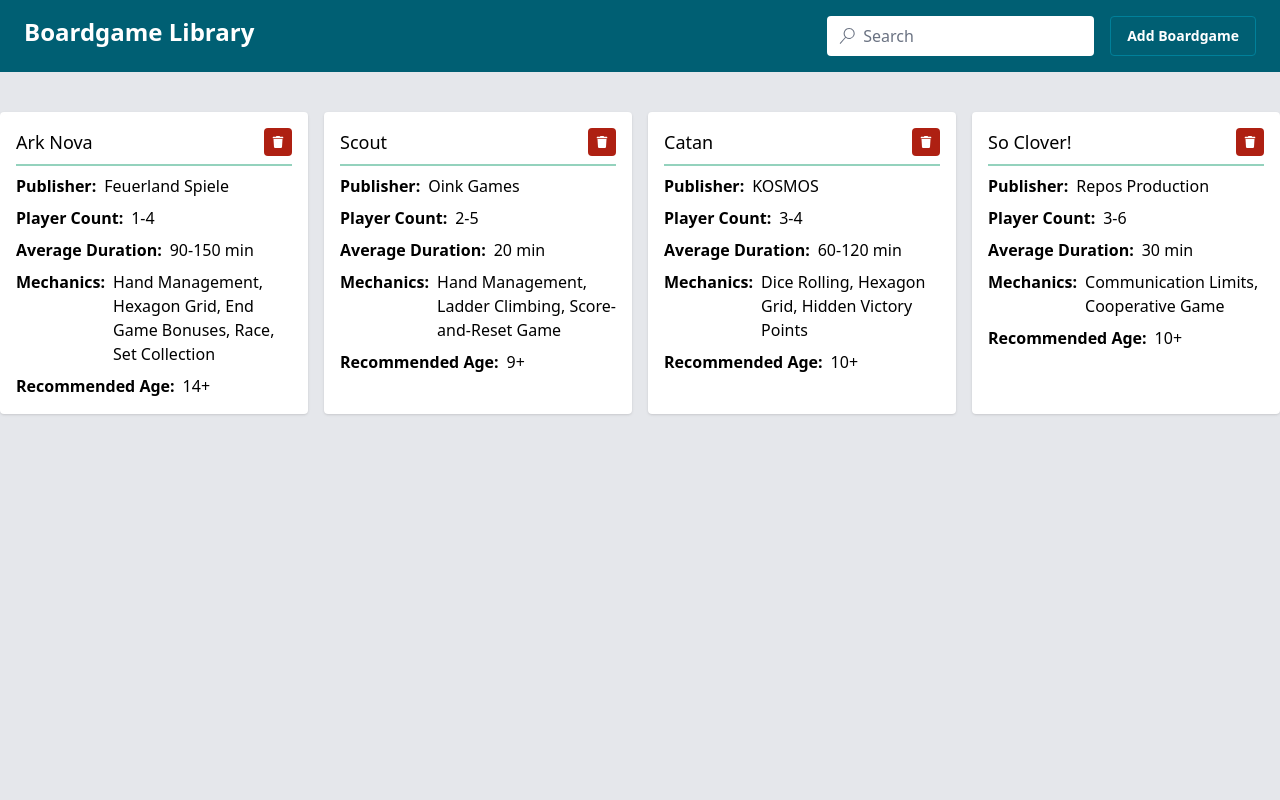
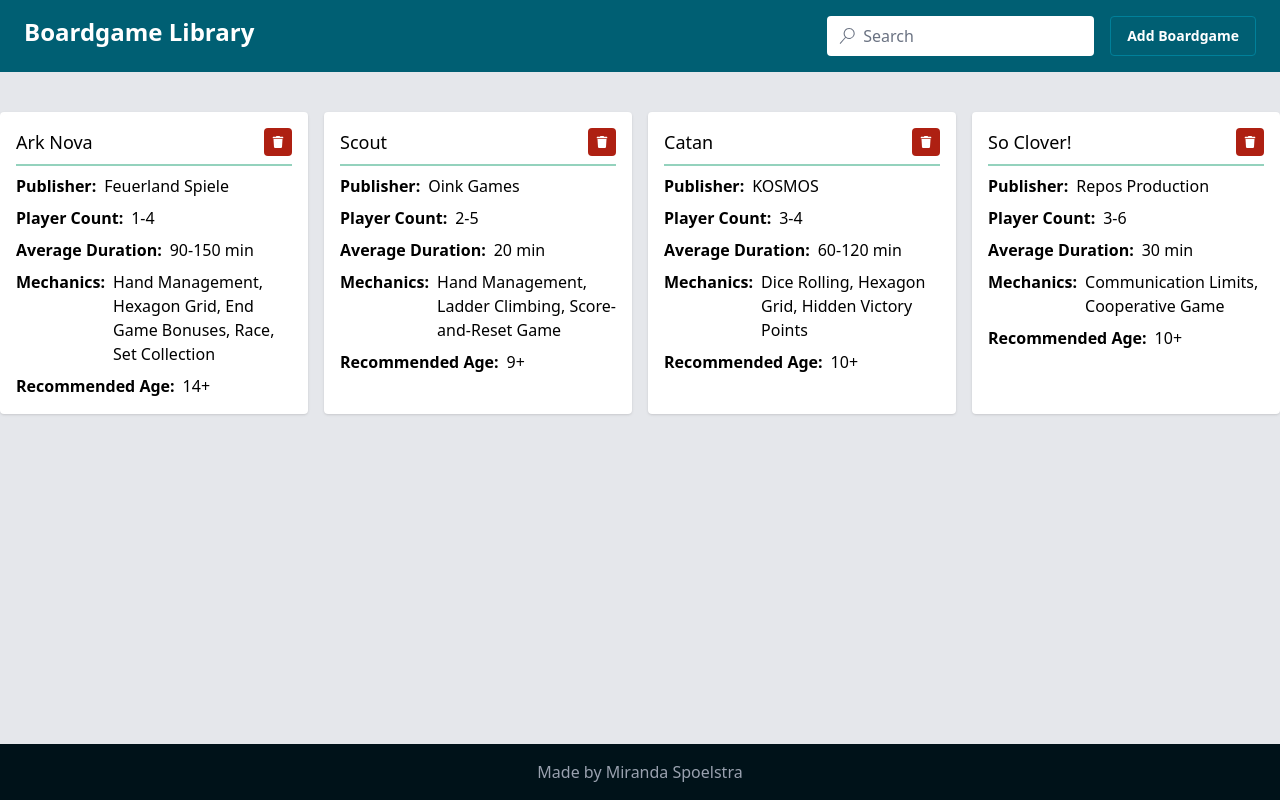
Before and after one commit to Miranda-Spoelstra/boardgame-library, a React (Vite) app: page / in a window 1280 px wide. Built offline with nearby package versions, Linux system fonts and the light colour scheme; data requests are answered from the project's data file.

Commit message:
implement search functionality

```diff
--- a/src/App.tsx
+++ b/src/App.tsx
@@ -1,4 +1,4 @@
-import HomePage from './pages/home/HomePage';
+import HomePage from './pages/HomePage';
 
 function App() {
 	return <HomePage />;
--- a/src/pages/home/AddBoardgameForm.tsx
+++ b/src/components/AddBoardgameForm.tsx
@@ -1,8 +1,8 @@
-import type { Boardgame } from '../../types/boardgame';
+import type { Boardgame } from '../types/boardgame';
 import { useState } from 'react';
-import { useAddBoardgameMutation } from '../../store';
-import Panel from '../../components/Panel';
-import Button from '../../components/button/Button';
+import { useAddBoardgameMutation } from '../store';
+import Panel from './Panel';
+import Button from './button/Button';
 import { FaPlus } from 'react-icons/fa';
 
 interface AddBoardgameFormProps {
@@ -21,13 +21,14 @@
 	};
 	const { setShowForm } = props;
 	const [formData, setFormData] = useState(initialState);
+	const [showValidation, setShowValidation] = useState(false);
 	const [addBoardgame, results] = useAddBoardgameMutation();
 
 	const handleSubmit = (event: React.FormEvent<HTMLFormElement>) => {
 		event.preventDefault();
+		setShowValidation(false);
 		addBoardgame(formData);
 		setShowForm(false);
-		setFormData(initialState);
 	};
 
 	const handleChange = (e: React.ChangeEvent<HTMLInputElement>) => {
@@ -52,6 +53,7 @@
 					name='name'
 					value={formData.name}
 					onChange={handleChange}
+					required
 				></input>
 
 				<label className='font-bold mt-4' htmlFor='publisher'>
@@ -110,7 +112,7 @@
 					onChange={handleChange}
 				></input>
 
-				{/* Todo: add button to add another one */}
+				{/* Todo: add button to add another game after submitting */}
 				<Button
 					className='mt-4'
 					buttonStyle={{ color: 'primary', rounded: 'sm', size: 'sm' }}
--- /dev/null
+++ b/src/components/Footer.tsx
@@ -0,0 +1,7 @@
+export default function Footer() {
+  return (
+		<div className='flex bg-black justify-center'>
+			<p className='text-gray-400 py-4'>Made by Miranda Spoelstra</p>
+		</div>
+	);
+}
--- /dev/null
+++ b/src/components/Header.tsx
@@ -0,0 +1,48 @@
+import Button from './button/Button';
+import { VscSearch } from 'react-icons/vsc';
+
+interface HeaderProps {
+	term: string;
+	setTerm: React.Dispatch<React.SetStateAction<string>>;
+	showForm: boolean;
+	setShowForm: React.Dispatch<React.SetStateAction<boolean>>;
+}
+
+export default function Header(props: HeaderProps) {
+	const { term, setTerm, showForm, setShowForm } = props;
+
+	const handleSubmit = (event: React.FormEvent<HTMLFormElement>) => {
+		event.preventDefault();
+	};
+
+	return (
+		<div className='flex justify-between bg-teal-800 py-4 px-6'>
+			<h1 className='text-2xl font-bold text-white'>Boardgame Library</h1>
+			<div className='flex flex-row gap-4'>
+				<form
+					onSubmit={handleSubmit}
+					className='flex flex-row order border-teal-700 rounded-[4px] bg-white'
+				>
+					<div className='relative'>
+						<div className='absolute inset-y-0 flex items-center pl-3'>
+							<VscSearch className='h-4 w-4 text-gray-500' />
+						</div>
+						<input
+							value={term}
+							onChange={(e) => setTerm(e.target.value)}
+							className='pl-9 py-2 w-full border-0 shadow-none rounded-[4px] focus:outline-teal-400 focus:outline-2 focus:ring-0 placeholder:text-gray-500'
+							placeholder='Search'
+						/>
+					</div>
+				</form>
+				<Button
+					buttonStyle={{ color: 'success', rounded: 'sm', size: 'sm' }}
+					className='border border-teal-700'
+					onClick={() => setShowForm(!showForm)}
+				>
+					Add Boardgame
+				</Button>
+			</div>
+		</div>
+	);
+}
--- /dev/null
+++ b/src/components/SearchInput.tsx
@@ -0,0 +1,33 @@
+import { useState } from 'react';
+import { VscSearch } from 'react-icons/vsc';
+// import { useSearchBoardgameQuery } from '../store';
+
+export default function SearchInput() {
+  const [term, setTerm] = useState('');
+  // const {data, error, isFetching} = useSearchBoardgameQuery();
+  // const navigate = useNavigate();
+
+  const handleSubmit = (event: React.FormEvent<HTMLFormElement>) => {
+    event.preventDefault();
+    // navigate(`/search?term=${term}`);
+  };
+
+  return (
+		<form
+			onSubmit={handleSubmit}
+			className='flex flex-row order border-teal-700 rounded-[4px] bg-white'
+		>
+			<div className='relative'>
+				<div className='absolute inset-y-0 flex items-center pl-3'>
+					<VscSearch className='h-4 w-4 text-gray-500' />
+				</div>
+				<input
+					value={term}
+					onChange={(e) => setTerm(e.target.value)}
+					className='pl-9 py-2 w-full border-0 shadow-none rounded-[4px] focus:outline-teal-400 focus:outline-2 focus:ring-0 placeholder:text-gray-500'
+					placeholder='Search'
+				/>
+			</div>
+		</form>
+	);
+}
--- /dev/null
+++ b/src/pages/HomePage.tsx
@@ -0,0 +1,54 @@
+import type { Boardgame } from '../types/boardgame';
+import { useState } from 'react';
+import { useFetchBoardgamesQuery } from '../store';
+import BoardgamePanel from '../components/BoardgamePanel';
+import AddBoardgameForm from '../components/AddBoardgameForm';
+import Header from '../components/Header';
+import Footer from '../components/Footer';
+
+export default function HomePage() {
+	const [showForm, setShowForm] = useState(false);
+	const [term, setTerm] = useState('');
+	const { data, error, isFetching } = useFetchBoardgamesQuery();
+
+	const filteredData = data?.filter((game) => {
+		let keepGame = false;
+
+		// if any of the props of the game include the search term, keep the game
+		Object.values(game).forEach((value) => {
+			if (!keepGame) {
+				keepGame = value.toLowerCase().includes(term.toLowerCase());
+			}
+		});
+		return keepGame;
+	});
+
+	let content: React.ReactNode;
+	if (isFetching) {
+		content = <div>Loading...</div>;
+	} else if (error) {
+		content = <div>Error loading albums.</div>;
+	} else {
+		content = filteredData?.map((boardgame: Boardgame) => (
+			<BoardgamePanel key={boardgame.id} boardgame={boardgame}></BoardgamePanel>
+		));
+	}
+
+	return (
+		<div className='flex flex-col h-screen'>
+			<Header
+				term={term}
+				setTerm={setTerm}
+				showForm={showForm}
+				setShowForm={setShowForm}
+			/>
+			<div className='container py-6 mx-auto flex-grow'>
+				{showForm && <AddBoardgameForm setShowForm={setShowForm} />}
+				<div className='grid xl:grid-cols-4 lg:grid-cols-3 md:grid-cols-2 sm:grid-cols-1 gap-4 my-4'>
+					{content}
+				</div>
+			</div>
+			<Footer />
+		</div>
+	);
+}
--- a/src/pages/home/HomePage.tsx
+++ /dev/null
@@ -1,72 +0,0 @@
-import type { Boardgame } from '../../types/boardgame';
-import { useEffect, useState } from 'react';
-import { useFetchBoardgamesQuery } from '../../store';
-import Button from '../../components/button/Button';
-import BoardgamePanel from '../../components/BoardgamePanel';
-import AddBoardgameForm from './AddBoardgameForm';
-import { VscSearch } from 'react-icons/vsc';
-
-export default function HomePage() {
-	const [showForm, setShowForm] = useState(false);
-	const [term, setTerm] = useState('');
-	const { data, error, isFetching } = useFetchBoardgamesQuery();
-
-	const handleSubmit = (event: React.FormEvent<HTMLFormElement>) => {
-		event.preventDefault();
-		const res = data?.filter((boardgame: Boardgame) =>
-			boardgame.name.includes(term)
-		);
-		// Todo: finish implementing search
-		console.log(res);
-	};
-
-	let content: React.ReactNode;
-	if (isFetching) {
-		content = <div>Loading...</div>;
-	} else if (error) {
-		content = <div>Error loading albums.</div>;
-	} else {
-		content = data?.map((boardgame: Boardgame) => (
-			<BoardgamePanel key={boardgame.id} boardgame={boardgame}></BoardgamePanel>
-		));
-	}
-
-	return (
-		<>
-			<div id='header' className='flex justify-between bg-teal-800 py-4 px-6'>
-				<h1 className='text-2xl font-bold text-white'>Boardgame Library</h1>
-				<div className='flex flex-row gap-4'>
-					<form
-						onSubmit={handleSubmit}
-						className='flex flex-row order border-teal-700 rounded-[4px] bg-white'
-					>
-						<div className='relative'>
-							<div className='absolute inset-y-0 flex items-center pl-3'>
-								<VscSearch className='h-4 w-4 text-gray-500' />
-							</div>
-							<input
-								value={term}
-								onChange={(e) => setTerm(e.target.value)}
-								className='pl-9 py-2 w-full border-0 shadow-none rounded-[4px] focus:outline-teal-400 focus:outline-2 focus:ring-0 placeholder:text-gray-500'
-								placeholder='Search'
-							/>
-						</div>
-					</form>
-					<Button
-						buttonStyle={{ color: 'success', rounded: 'sm', size: 'sm' }}
-						className='border border-teal-700'
-						onClick={() => setShowForm(!showForm)}
-					>
-						Add Boardgame
-					</Button>
-				</div>
-			</div>
-			<div id='page' className='container py-6 mx-auto'>
-				{showForm && <AddBoardgameForm setShowForm={setShowForm} />}
-				<div className='grid xl:grid-cols-4 lg:grid-cols-3 md:grid-cols-2 sm:grid-cols-1 gap-4 my-4'>
-					{content}
-				</div>
-			</div>
-		</>
-	);
-}
```
Also changed, not shown: src/components/button/ButtonExamples.tsx (renamed from src/components/button/ButtonPage.tsx).
